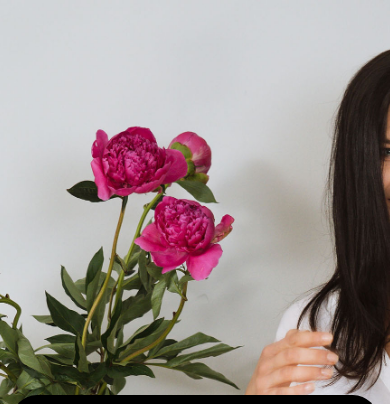
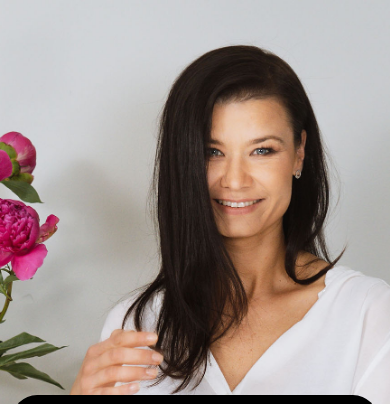
Before and after one commit to blindfox0/Landing-MT, a plain HTML site: page index.html in a window 390 px wide. Shown: the top 404 px of the page. Drawn offline with Linux system fonts and the light colour scheme.

Commit message:
Poprawki
Poprawa wyświetlania hero na mobilu

```diff
--- a/style.scss
+++ b/style.scss
@@ -23,6 +23,7 @@ body {
 
     @media screen and (max-width: 600px) {
         background-attachment: scroll;
+        background-position: 70% 50%;
     }
 
     .hero-banner-inner {
```
Also changed, not shown: style.css, 1 other file.
